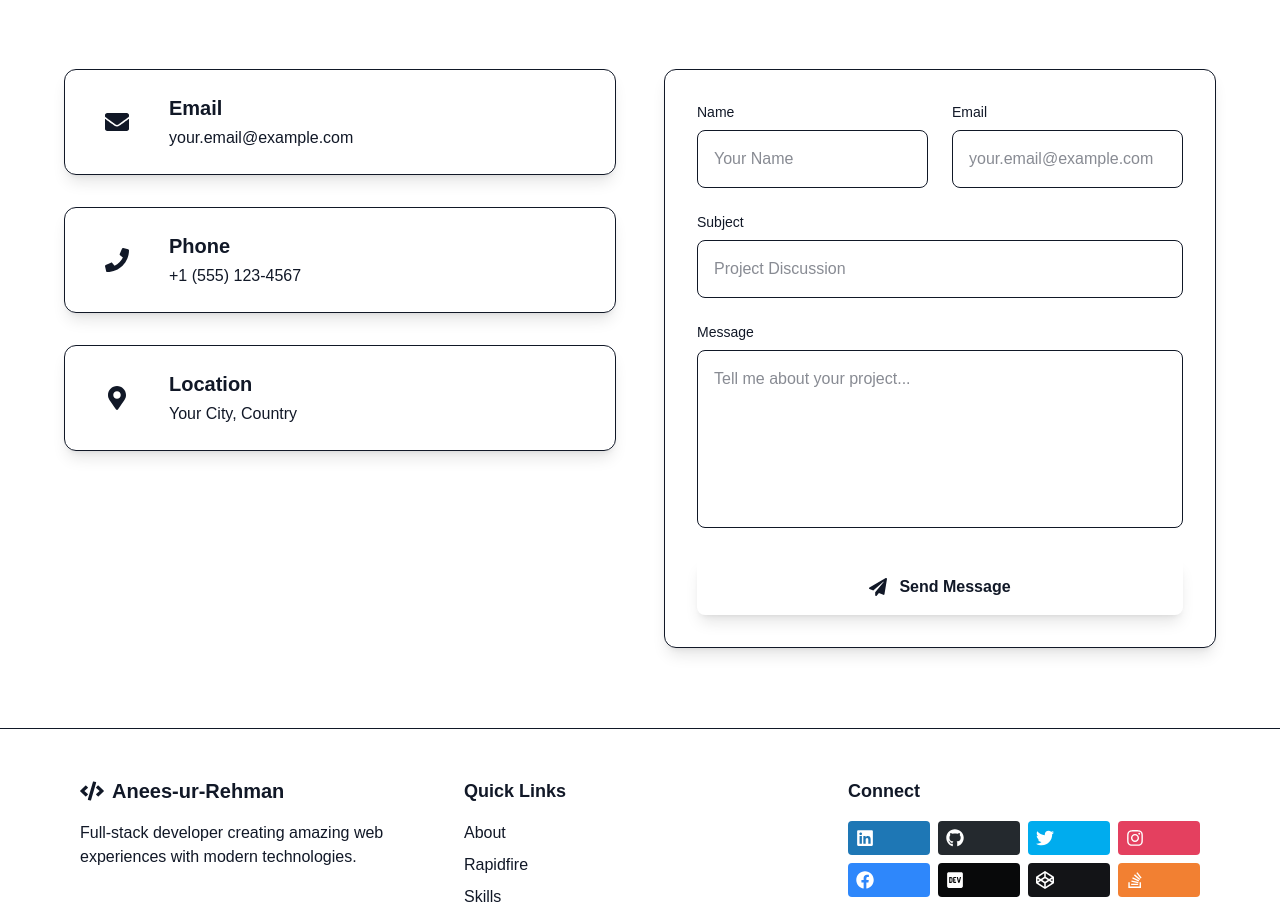
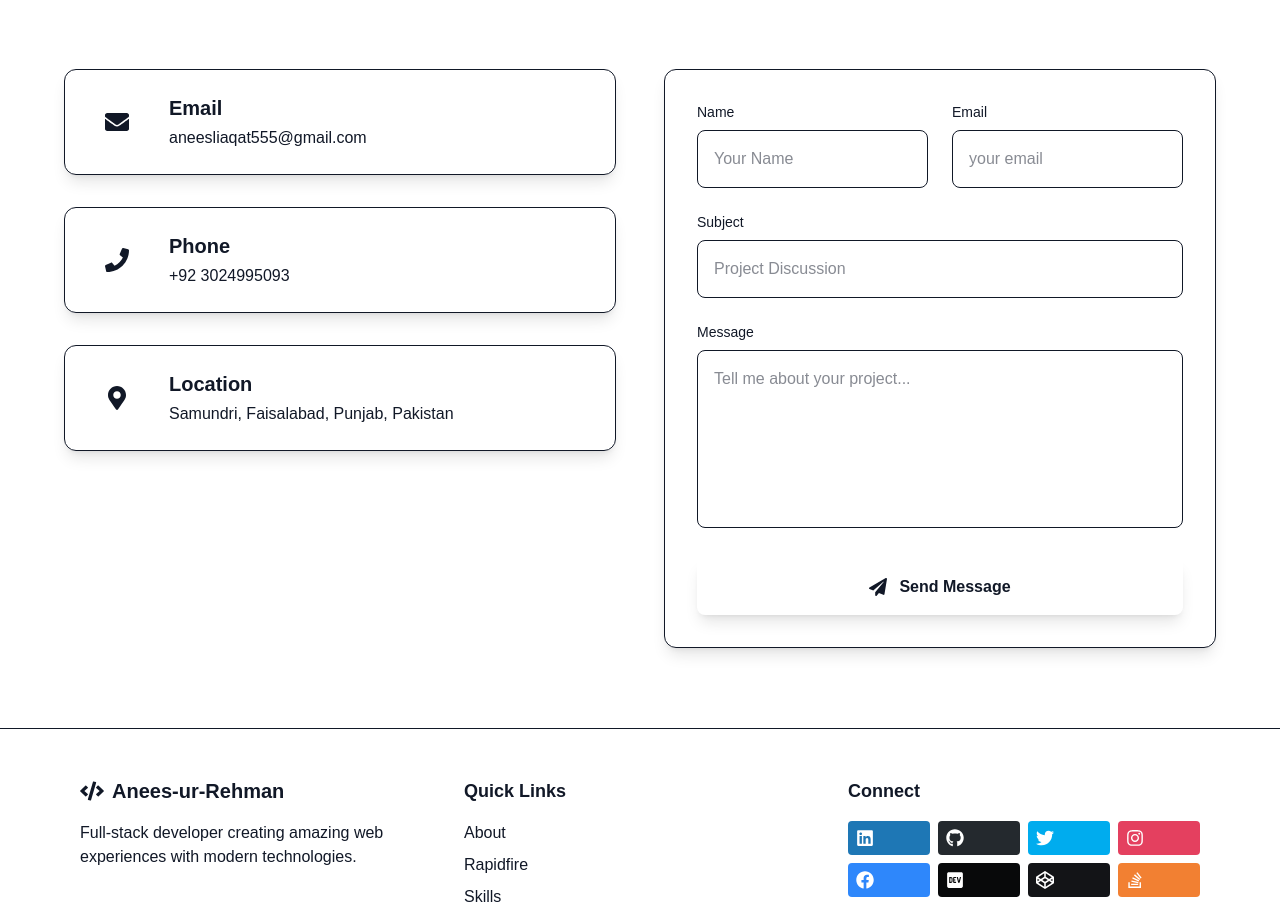
Before and after one commit to aneespgp/aneespgp, a Next.js app: page / in a window 1280 px wide. Shown: the part 5448-6368 px from the top of the page. Built offline with nearby package versions, Linux system fonts and the light colour scheme.

Commit message:
Update Contact.js

```diff
--- a/src/components/Contact.js
+++ b/src/components/Contact.js
@@ -21,7 +21,7 @@ const Contact = () => {
               </div>
               <div>
                 <h3 className="text-xl font-semibold text-card-foreground mb-1">Email</h3>
-                <p className="text-card-foreground/70">your.email@example.com</p>
+                <p className="text-card-foreground/70">aneesliaqat555@gmail.com</p>
               </div>
             </div>
 
@@ -31,7 +31,7 @@ const Contact = () => {
               </div>
               <div>
                 <h3 className="text-xl font-semibold text-card-foreground mb-1">Phone</h3>
-                <p className="text-card-foreground/70">+1 (555) 123-4567</p>
+                <p className="text-card-foreground/70">+92 3024995093</p>
               </div>
             </div>
 
@@ -41,7 +41,7 @@ const Contact = () => {
               </div>
               <div>
                 <h3 className="text-xl font-semibold text-card-foreground mb-1">Location</h3>
-                <p className="text-card-foreground/70">Your City, Country</p>
+                <p className="text-card-foreground/70">Samundri, Faisalabad, Punjab, Pakistan</p>
               </div>
             </div>
           </div>
@@ -63,7 +63,7 @@ const Contact = () => {
                   <input
                     type="email"
                     className="w-full p-4 bg-secondary border border-border rounded-lg focus:ring-2 focus:ring-primary focus:border-transparent transition-all duration-200"
-                    placeholder="your.email@example.com"
+                    placeholder="your email"
                   />
                 </div>
               </div>
```
